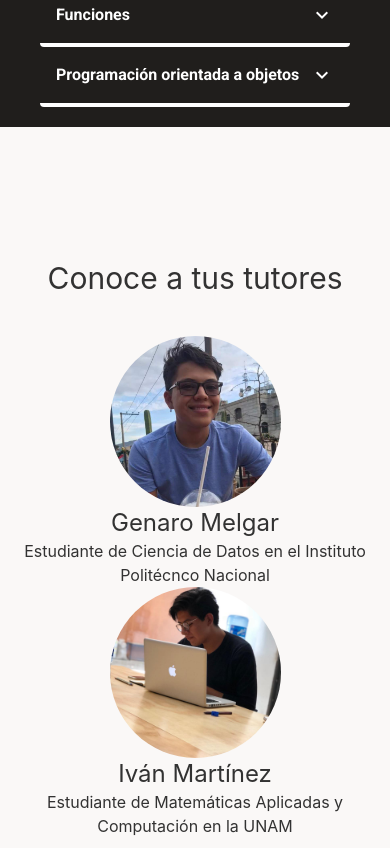
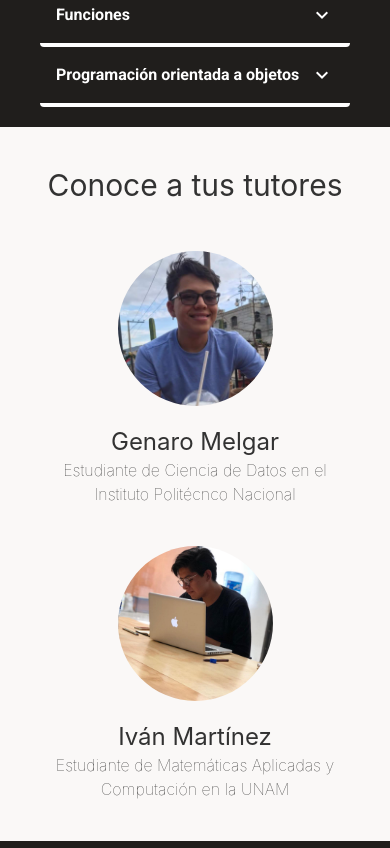
Before and after one commit to jesus1612/equalia, a Gatsby site: page / in a window 390 px wide. Shown: the part 1616-2464 px from the top of the page. Built offline with nearby package versions, Linux system fonts and the light colour scheme; Gatsby itself is replaced by a stand-in of ours.

Commit message:
terminado responsive sección de tutores

```diff
--- a/src/sections/IndexTutorsSection.jsx
+++ b/src/sections/IndexTutorsSection.jsx
@@ -1,21 +1,33 @@
-import React from "react";
-import { StaticImage } from "gatsby-plugin-image";
+import React from "react"
+import { StaticImage } from "gatsby-plugin-image"
 
 const IndexTutorsSection = () => {
   return (
-    <div className="h-screen grid justify-center gap-y-2 place-content-center">
-      <div className="container text-center">
-        <h1 className="text-3xl mb-10">Conoce a tus tutores</h1>
-        <StaticImage src="./genaro.jpg" alt="No encontrada" className="rounded-full w-1/2"/>
-        <h1 className="text-2xl">Genaro Melgar</h1>
-        <h1 className="text-base text-current">
-          Estudiante de Ciencia de Datos en el Instituto Politécnco Nacional
-        </h1>
-        <StaticImage src="./ivan.jpg" alt="No encontrada" className="rounded-full w-1/2"/>
-        <h1 className="text-2xl">Iván Martínez</h1>
-        <h1 className="text-base text-current">
-          Estudiante de Matemáticas Aplicadas y Computación en la UNAM
-        </h1>
+    <div className="mt-10 grid text-center justify-center gap-y-2 h-full sm:h-screen">
+      <h1 className="text-3xl mb-10">Conoce a tus tutores</h1>
+      <div className="grid sm:flex">
+        <div className="pl-10 pr-10 pb-10 w-full sm:w-1/2 ">
+          <StaticImage
+            src="./genaro.jpg"
+            alt="No encontrada"
+            className="rounded-full w-1/2"
+          />
+          <h1 className="text-2xl mt-5 mb-0">Genaro Melgar</h1>
+          <h1 className="text-base font-thin">
+            Estudiante de Ciencia de Datos en el Instituto Politécnco Nacional
+          </h1>
+        </div>
+        <div className="pl-10 pr-10 pb-10 w-full sm:w-1/2 ">
+          <StaticImage
+            src="./ivan.jpg"
+            alt="No encontrada"
+            className="rounded-full w-1/2"
+          />
+          <h1 className="text-2xl mt-5 mb-0">Iván Martínez</h1>
+          <h1 className="text-base font-thin">
+            Estudiante de Matemáticas Aplicadas y Computación en la UNAM
+          </h1>
+        </div>
       </div>
     </div>
   )
```
